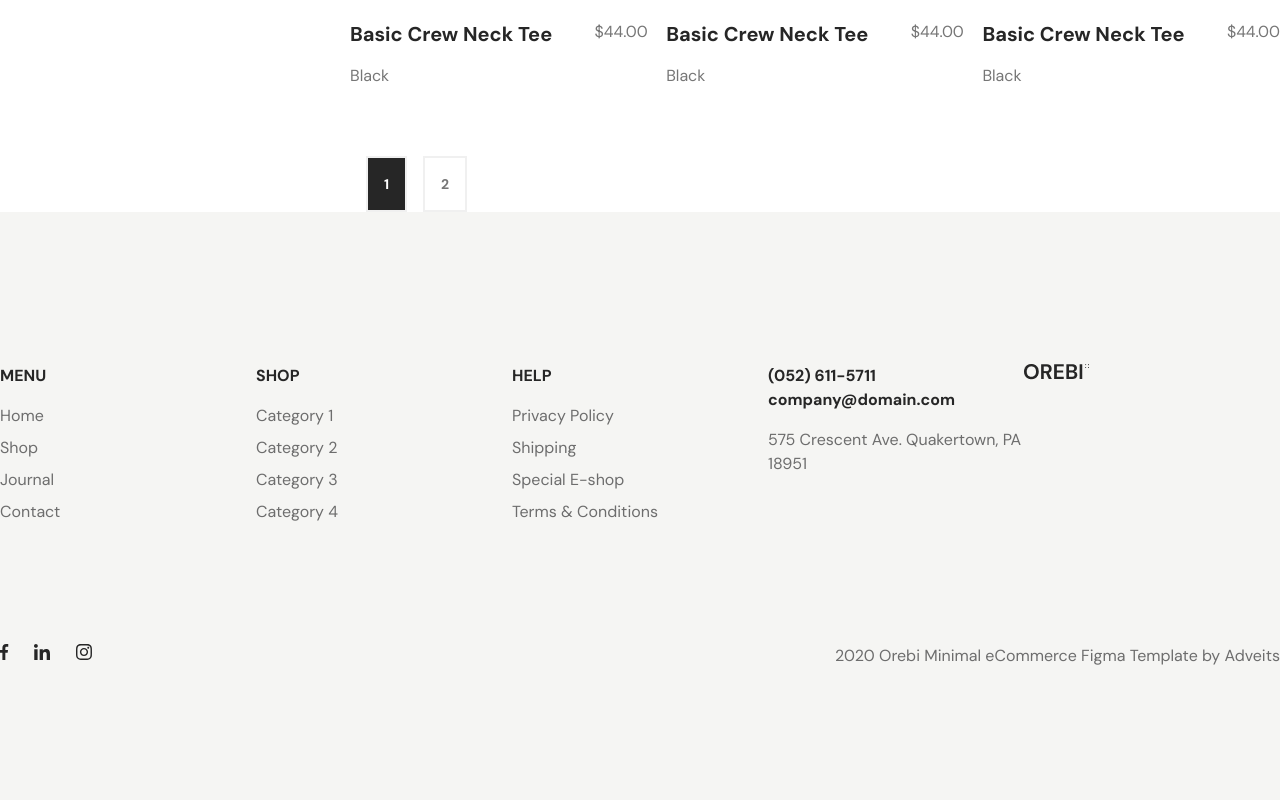
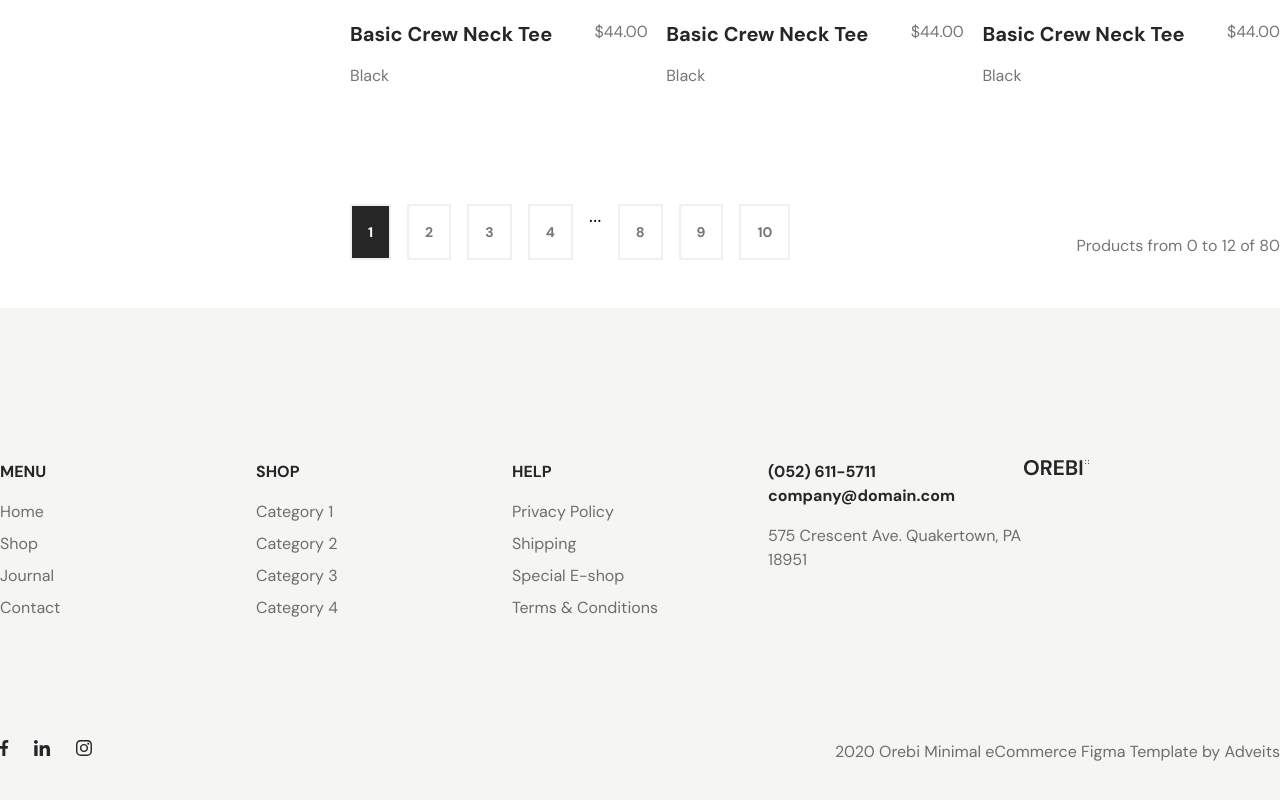
Before and after one commit to RezaualHossenSunny/orebi-_ecommerce, a React (Vite) app: page /shope in a window 1280 px wide. Shown: the part 2538-3338 px from the top of the page. Built offline with nearby package versions, Linux system fonts and the light colour scheme.

Commit message:
page pagination done

```diff
--- a/src/Component/Layout/Pagination.jsx
+++ b/src/Component/Layout/Pagination.jsx
@@ -3,7 +3,17 @@ import ReactPaginate from 'react-paginate';
 import Producat from './Producat';
 
 // Example items, to simulate fetching from another resources.
-const items = [1, 2, 3, 4, 5, 6, 7, 8, 9, 10, 11, 12, 13, 14];
+const items = [
+  1, 2, 3, 4, 5, 6, 7, 8, 9, 10, 11, 12, 13, 14,
+  1, 2, 3, 4, 5, 6, 7, 8, 9, 10, 11, 12, 13, 14,
+  1, 2, 3, 4, 5, 6, 7, 8, 9, 10, 11, 12, 13, 14,
+  1, 2, 3, 4, 5, 6, 7, 8, 9, 10, 11, 12, 13, 14,
+  1, 2, 3, 4, 5, 6, 7, 8, 9, 10, 11, 12, 13, 14,
+  1, 2, 3, 4, 5, 6, 7, 8, 9, 10, 11, 12, 13, 14,
+  1, 2, 3, 4, 5, 6, 7, 8, 9, 10, 11, 12, 13, 14,
+  1, 2, 3, 4, 5, 6, 7, 8, 9, 10, 11, 12, 13, 14,
+
+];
 
 function Items({ currentItems }) {
   return (
@@ -19,24 +29,22 @@ function Items({ currentItems }) {
 }
 
 const Pagination = ({ itemsPerPage }) => {
-    // Here we use item offsets; we could also use page offsets
-  // following the API or data you're working with.
+
   const [itemOffset, setItemOffset] = useState(0);
+  const [select, Setselect]=useState(0);
 
-  // Simulate fetching items from another resources.
-  // (This could be items from props; or items loaded in a local state
-  // from an API endpoint with useEffect and useState)
+
   const endOffset = itemOffset + itemsPerPage;
   console.log(`Loading items from ${itemOffset} to ${endOffset}`);
   const currentItems = items.slice(itemOffset, endOffset);
   const pageCount = Math.ceil(items.length / itemsPerPage);
 
-  // Invoke when user click to request another page.
   const handlePageClick = (event) => {
     const newOffset = (event.selected * itemsPerPage) % items.length;
     console.log(
       `User requested page number ${event.selected}, which is offset ${newOffset}`
     );
+    Setselect(event.selected)
     setItemOffset(newOffset);
   };
   return (
@@ -51,14 +59,17 @@ const Pagination = ({ itemsPerPage }) => {
         breakLabel="..."
         nextLabel=""
         onPageChange={handlePageClick}
-        pageRangeDisplayed={5}
+        pageRangeDisplayed={4}
         pageCount={pageCount}
         previousLabel=""
         renderOnZeroPageCount={null}
-        containerClassName="flex gap-x-4"
+        containerClassName="flex gap-x-4 py-12"
         pageClassName="inline-block border-2 border-[#F0F0F0] p-4 font-dm text-sm font-bold text-[#767676] "
         activeClassName="bg-primary text-white "
+        previousClassName="hidden"
+        nextClassName="page-item"
       />
+         <p className='text-[#767676] font-dm font-normal text-base absolute bottom-[50px] right-0'>Products from {select} to {itemOffset +itemsPerPage} of 80</p>
     </div>
   )
 }
--- a/src/Pages/Shope.jsx
+++ b/src/Pages/Shope.jsx
@@ -16,8 +16,9 @@ const Shope = () => {
             <div className='w-1/4	'>
 sss
             </div>
-            <div className='w-3/4	'>
+            <div className='w-3/4	 relative'>
              <Pagination itemsPerPage={12} />
+
 
             </div>
           </Flex>
```
